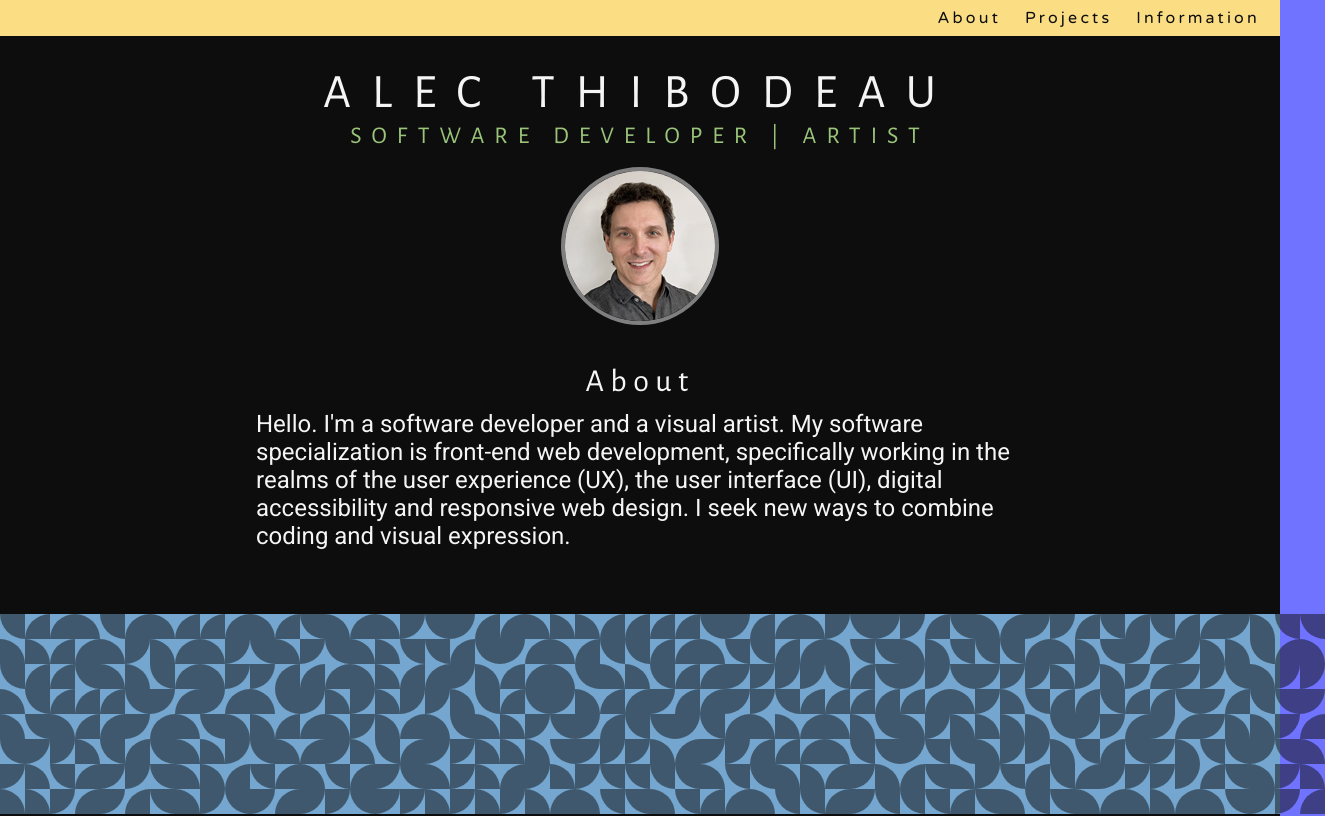
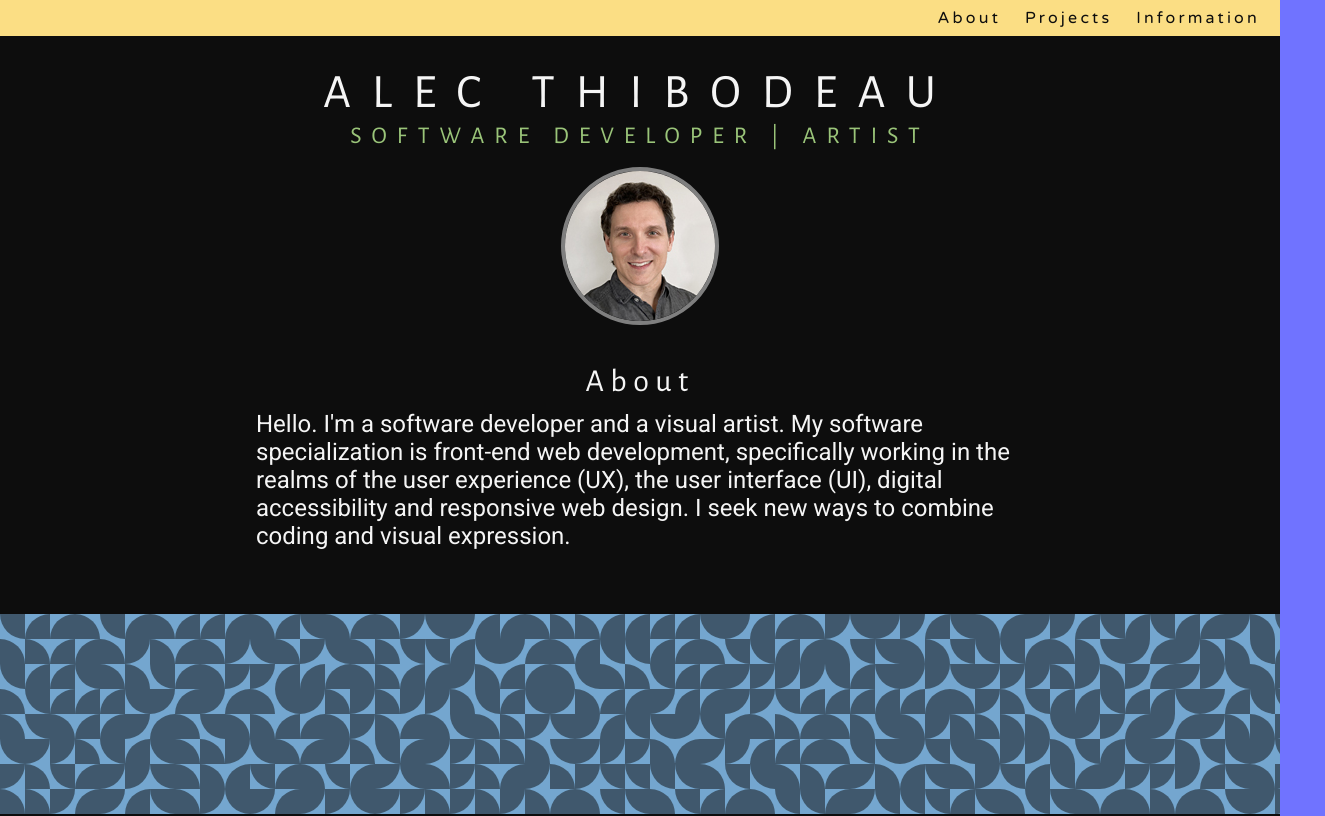
Before and after one commit to alecthibodeau/alecthibodeau.github.io, a React (Create React App) app: page / in a window 1280 px wide. Shown: the top 816 px of the page, 1325 px wide, since content can reach past the window. Built offline with nearby package versions, Linux system fonts and the light colour scheme.

Commit message:
Prevent horizontal scrolling

```diff
--- a/src/styles/styles.scss
+++ b/src/styles/styles.scss
@@ -2,6 +2,8 @@
 
 html,
 body {
+  max-width: 100%;
+  overflow-x: hidden;
   font-family: 'Alegreya Sans', sans-serif;
   text-align: center;
   background-color: $blue-muted;
```
